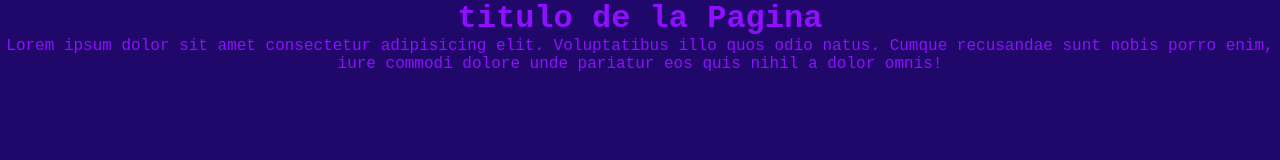
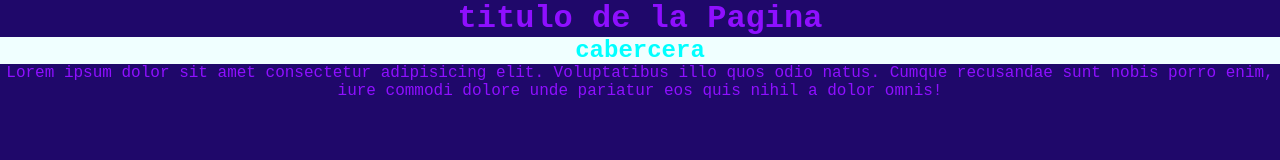
Before and after one commit to dariomartinezz/hiperblog, a plain HTML site: page index.html in a window 1280 px wide. Drawn offline with Linux system fonts and the light colour scheme.

Commit message:
agregamos una cabecera

```diff
--- a/index.html
+++ b/index.html
@@ -8,6 +8,9 @@
   </head>
   <body>
     <h1>titulo de la Pagina</h1>
+    <div>
+        <h2 class="header">cabercera</h2>
+    </div>
     <p>
       Lorem ipsum dolor sit amet consectetur adipisicing elit. Voluptatibus illo
       quos odio natus. Cumque recusandae sunt nobis porro enim, iure commodi
--- a/style.css
+++ b/style.css
@@ -6,3 +6,8 @@
     background-color: rgb(31, 8, 106);
     color: rgb(143, 15, 255);
 }
+
+.header {
+    color: aqua;
+    background: azure;
+}
```
